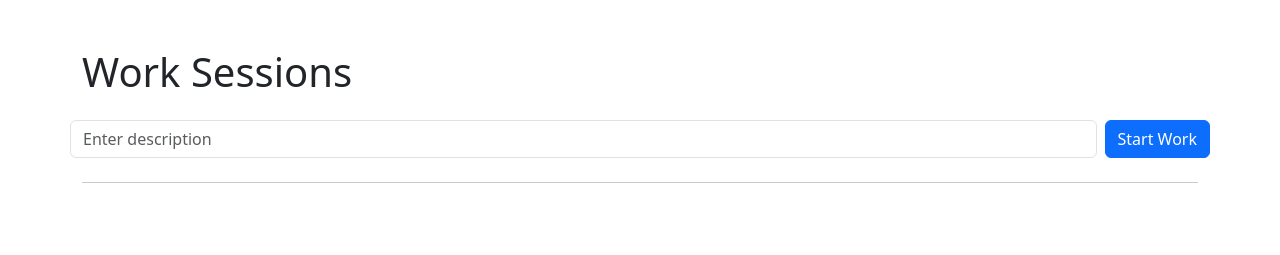
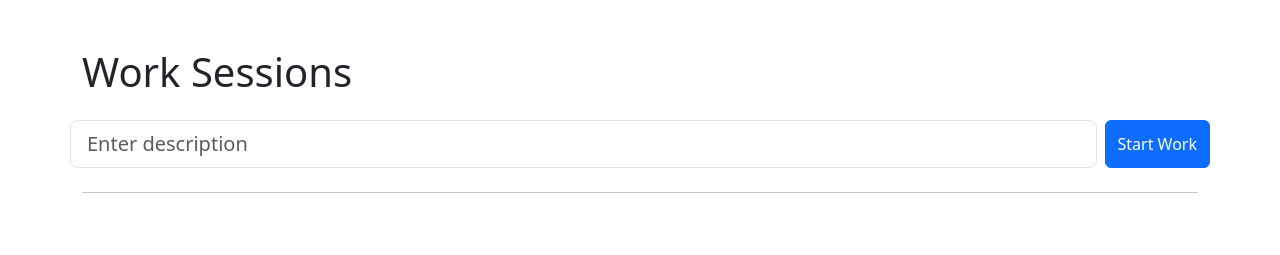
Before and after one commit to Jasi9074/client-server, a Django app: template server-django/clientapp/templates/emp/dashboard.html in a window 1280 px wide. Shown: the part 56-311 px from the top of the page. Run offline with Django 5.2, Linux system fonts and the light colour scheme; the template is opened without the code that fills it, so the values that code supplies are empty; some libraries are stand-ins or nearby versions.

Commit message:
🪂 Bigger Control Form

```diff
--- a/server-django/clientapp/templates/emp/dashboard.html
+++ b/server-django/clientapp/templates/emp/dashboard.html
@@ -16,7 +16,7 @@
   <form action="{% url 'emp:end_work' latest_session.id %}" method="post">
     {% csrf_token %}
     <div class="row">
-      <input placeholder="{{ latest_session.description }}" class="col form-control me-2" disabled>
+      <input placeholder="{{ latest_session.description }}" class="col form-control form-control-lg me-2" disabled>
       <button class="col-auto btn btn-danger" type="submit">End Work</button>
     </div>
   </form>
@@ -25,7 +25,7 @@
     <form action="{% url 'emp:start_work' %}" method="post">
       {% csrf_token %}
       <div class="row">
-        <input type="text" name="description" placeholder="Enter description" class="col form-control me-2">
+        <input type="text" name="description" placeholder="Enter description" class="col form-control form-control-lg me-2">
         <button class="col-auto btn btn-primary" type="submit">Start Work</button>
       </div>
     </form>
@@ -35,7 +35,7 @@
   <form action="{% url 'emp:start_work' %}" method="post">
     {% csrf_token %}
     <div class="row">
-      <input type="text" name="description" placeholder="Enter description" class="col form-control me-2">
+      <input type="text" name="description" placeholder="Enter description" class="col form-control form-control-lg me-2">
       <button class="col-auto btn btn-primary" type="submit">Start Work</button>
     </div>
   </form>
@@ -79,7 +79,7 @@
               placeholder="Add a description"
               class="col form-control form-control-sm"
             >
-            <button type="submit" class="col-auto btn btn-sm btn-primary mt-1">Update</button>
+            <button type="submit" class="col-auto btn btn-sm btn-outline-info mt-1">Update</button>
           </div>
         </form>
       </td>
```
